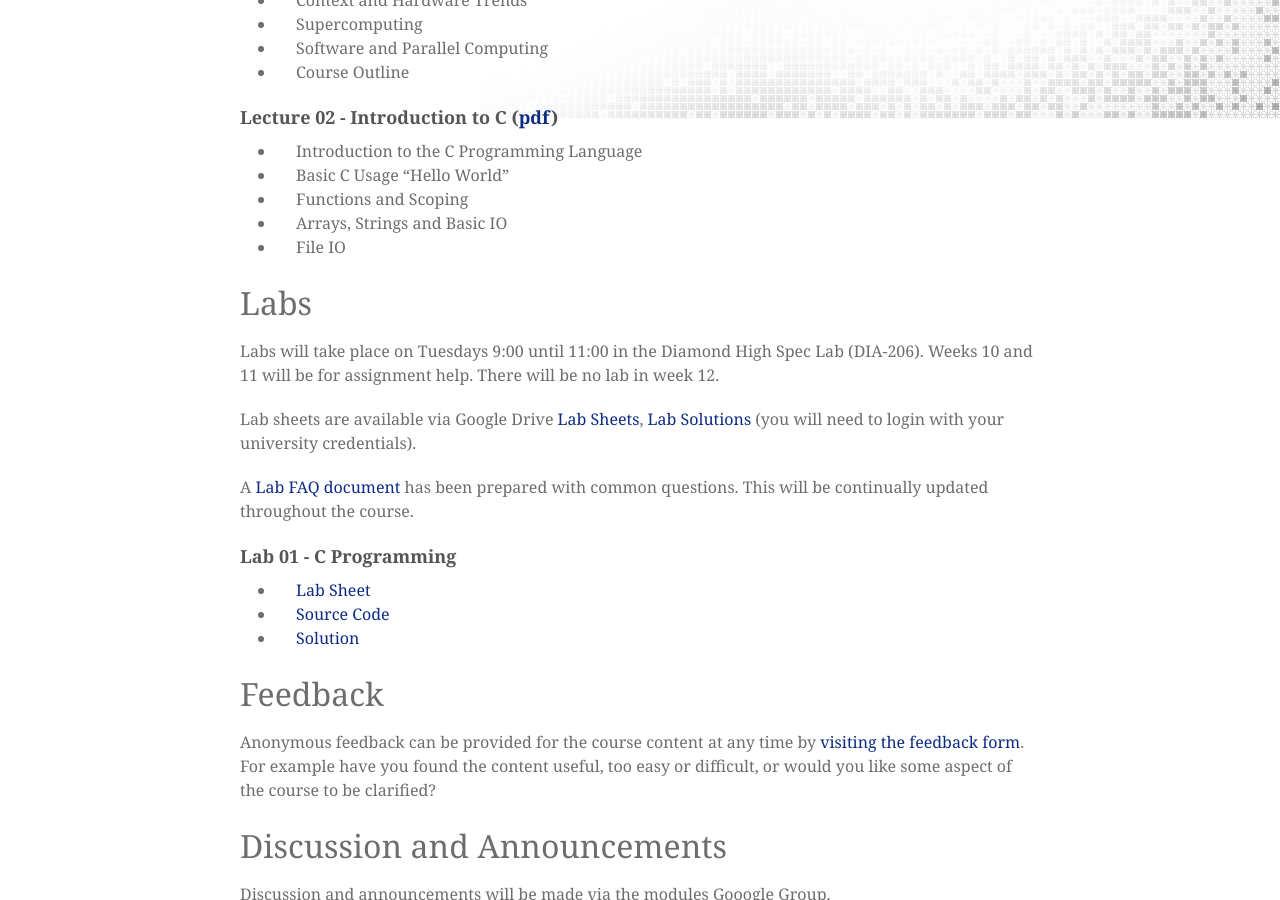
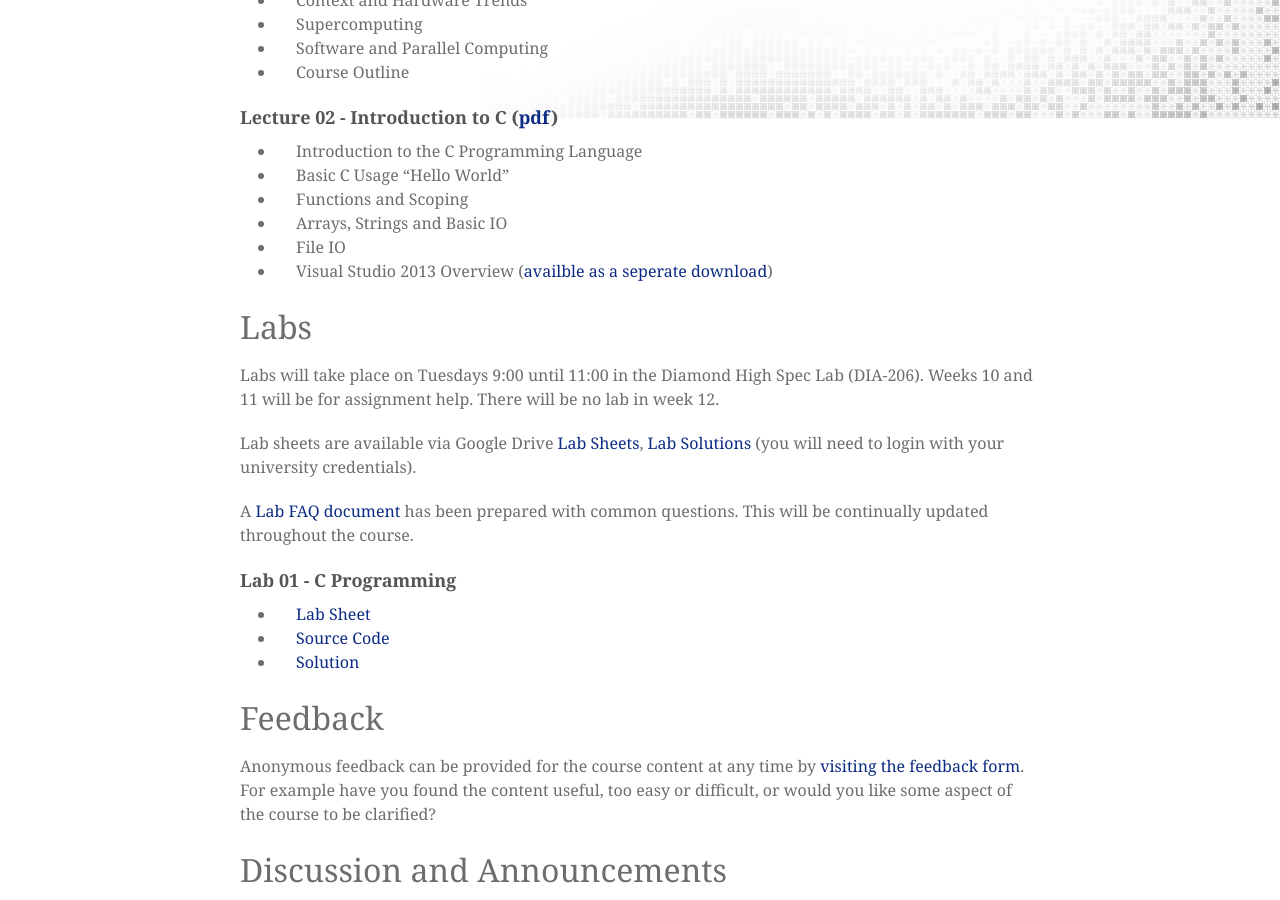
Before and after one commit to mondus/mondus.github.io, a Jekyll site: the page built from teaching/COM4521/index.md, in a window 1280 px wide and 900 px high, scrolled down 781 px. Built offline with Jekyll 4.4.1, drawn with Linux system fonts in a browser that asks for light colours; nearby versions of some CDN libraries; some web fonts are replaced.

Commit message:
Update index.md

```diff
--- a/teaching/COM4521/index.md
+++ b/teaching/COM4521/index.md
@@ -29,6 +29,7 @@ Lectures notes are available via [Google Drive](https://drive.google.com/a/sheff
 * Functions and Scoping
 * Arrays, Strings and Basic IO
 * File IO
+* Visual Studio 2013 Overview ([availble as a seperate download](https://drive.google.com/a/sheffield.ac.uk/file/d/0B2HbOiEppVPMcHBVR05GQkUwWEE/view?usp=sharing))
 
 # Labs
 
```
